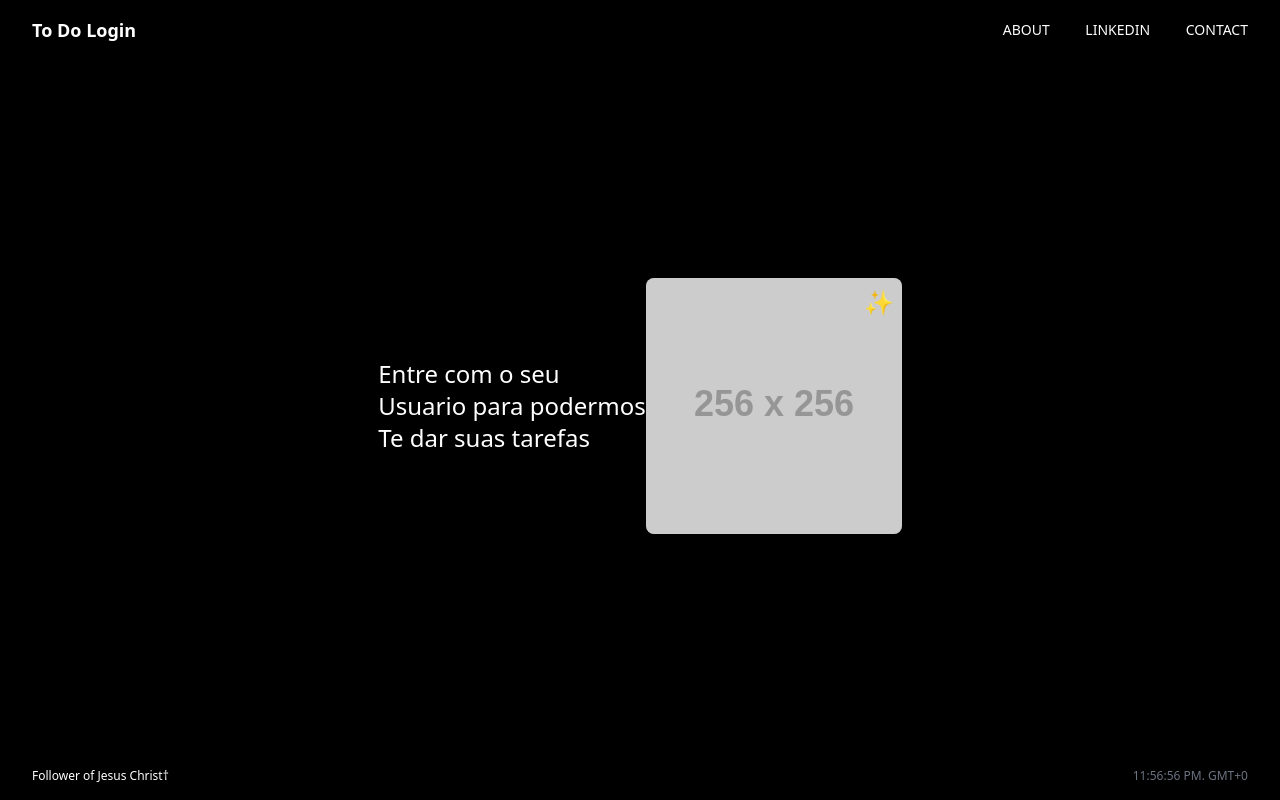
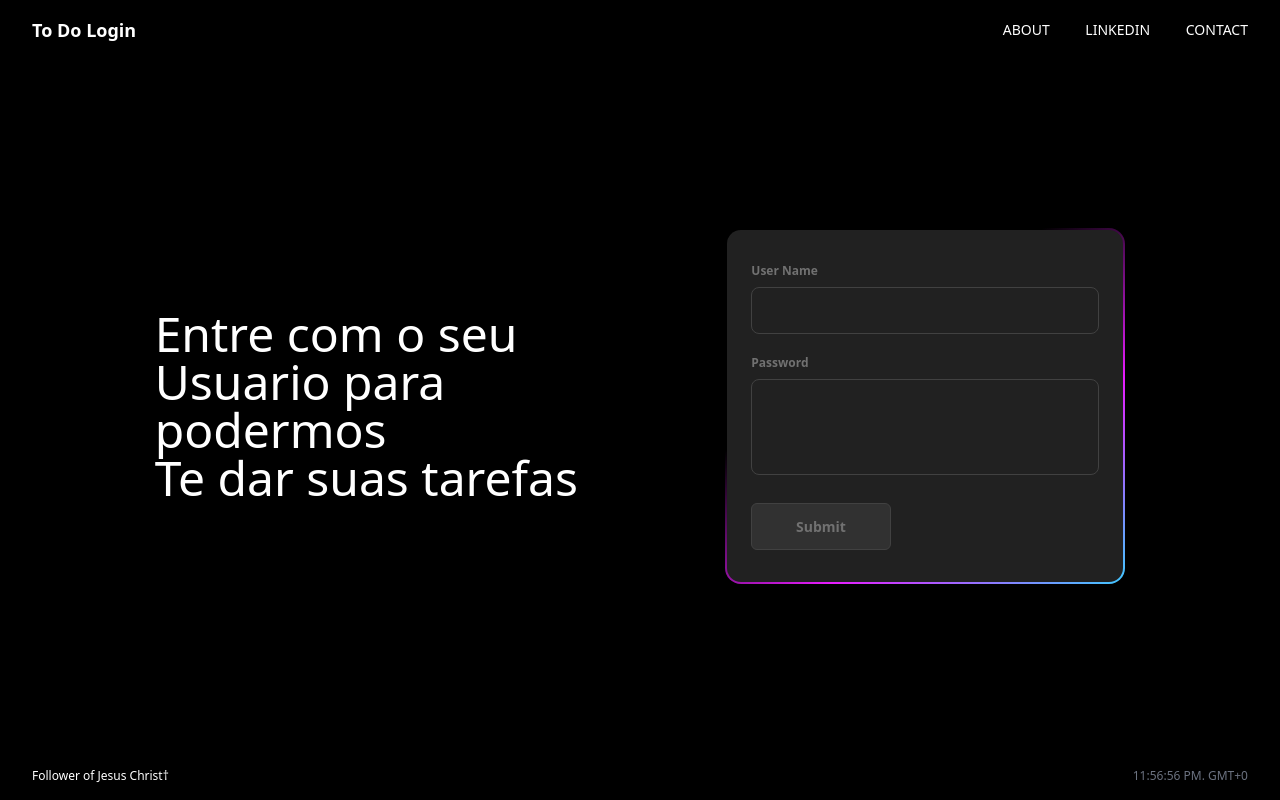
Before and after one commit to SoaresPedronhoDev/To-Do-List, a website: page public/todoWelcome.html in a window 1280 px wide. Drawn offline with nearby package versions, Linux system fonts and the light colour scheme; placeholder pictures from the web are drawn by us.

Commit message:
login box adicionada

```diff
--- a/public/todoWelcome.html
+++ b/public/todoWelcome.html
@@ -50,18 +50,27 @@
           </nav>
         </header>
 
-        <main class="flex-grow flex flex-col lg:flex-row items-center justify-center px-8">
+        <main class="flex-grow flex flex-col lg:flex-row items-center  justify-evenly px-8">
           <div class="text-center lg:text-left max-w-md mb-8 lg:mb-0">
-            <p class="text-2xl font-light">Entre com o seu</p>
-            <p class="text-2xl font-light">Usuario para podermos</p>
-            <p class="text-2xl font-light">Te dar suas tarefas</p>
+            <p class="text-5xl font-light">Entre com o seu</p>
+            <p class="text-5xl font-light">Usuario para podermos</p>
+            <p class="text-5xl font-light">Te dar suas tarefas</p>
           </div>
 
           <div class="relative">
-            <div class="overflow-hidden w-64 h-64 bg-gray-700 rounded-lg">
-              <img src="https://via.placeholder.com/256" alt="Portrait" class="object-cover w-full h-full grayscale">
-            </div>
-            <div class="absolute top-2 right-2 text-gray-500 text-2xl font-bold">✨</div>
+            <div class="form-container">
+                  <form class="form">
+                    <div class="form-group">
+                      <label for="email">User Name</label>
+                      <input type="text" id="email" name="email" required="">
+                    </div>
+                    <div class="form-group">
+                      <label for="textarea">Password</label>
+                      <textarea name="textarea" id="textarea" rows="10" cols="50" required=""></textarea>
+                    </div>
+                    <button class="form-submit-btn" type="submit">Submit</button>
+                  </form>
+             </div>
           </div>
         </main>
 
```
Also changed, not shown: public/css/style.css.
